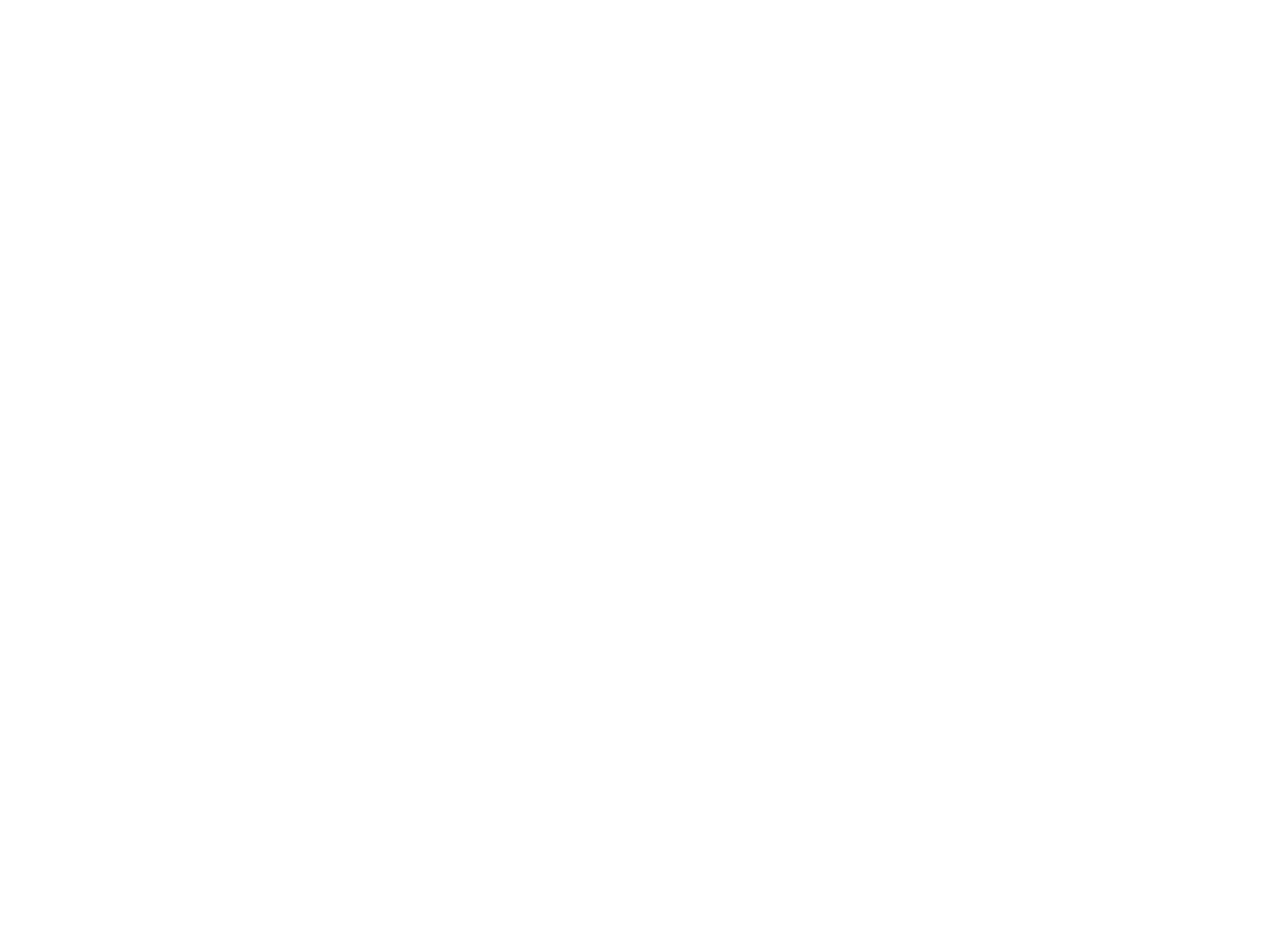
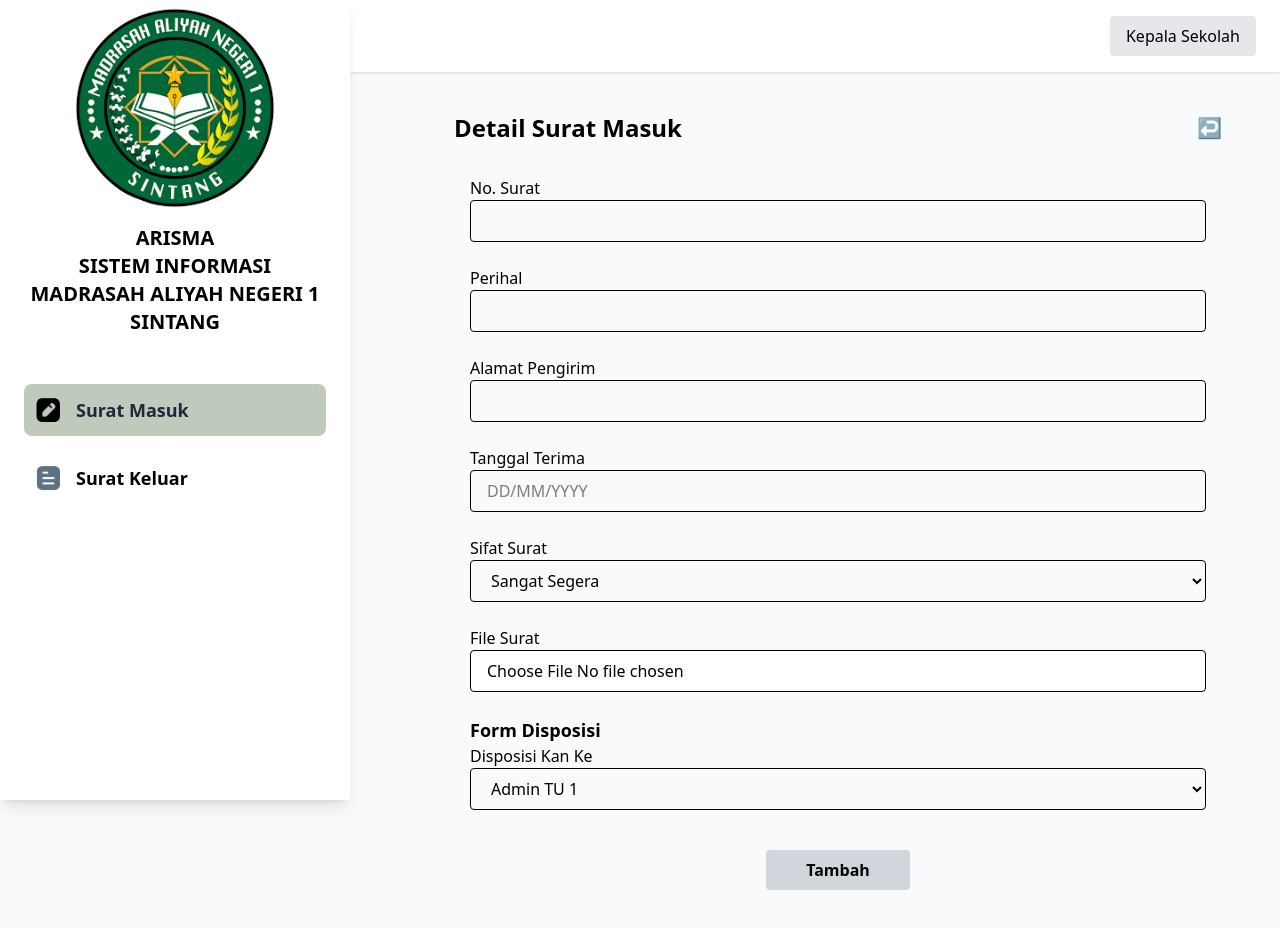
Before and after one commit to FerryKurniawn/ppsi, a React (Vite) app: page /Kepsek-surat-masuk in a window 1280 px wide. Before the commit this address had no page. Before the commit the page ends 800 px from the top, so only its background shows below. Built offline with nearby package versions, Linux system fonts and the light colour scheme.

Commit message:
Membuat tampilan surat masuk untuk kepala sekolah

```diff
--- a/src/App.tsx
+++ b/src/App.tsx
@@ -7,6 +7,7 @@
 import RekapSuratKeluar from "./components/Rekap-surat-keluar";
 import Navbar from "./components/ui/navbar";
 import KepsekRekapSuratMasuk from "./kepsek/Kepsek-Rekap-surat-masuk";
+import KepsekSuratMasuk from "./kepsek/Kepsek-Surat-Masuk";
 
 function App() {
   return (
@@ -19,6 +20,7 @@
           <Route path="/Rekap-surat-masuk" element={<RekapSuratMasuk />} />
           <Route path="/Rekap-surat-keluar" element={<RekapSuratKeluar />} />
           <Route path="/Kepsek-rekap-surat-masuk" element={<KepsekRekapSuratMasuk />} />
+          <Route path="/Kepsek-surat-masuk" element={<KepsekSuratMasuk />} />
           <Route path="/navbar" element={<Navbar/>} />
         </Routes>
       </BrowserRouter>
--- a/src/kepsek/Kepsek-Rekap-surat-masuk.tsx
+++ b/src/kepsek/Kepsek-Rekap-surat-masuk.tsx
@@ -83,7 +83,14 @@
               </tbody>
             </table>
           </div>
-
+          <div className="pt-4 text-end">
+              <button
+                type="submit"
+                className="bg-gray-300 hover:bg-gray-400 text-black font-semibold py-2 px-10 rounded"
+              >
+                Tambah
+              </button>
+            </div>
         </main>
       </div>
     </div>
--- /dev/null
+++ b/src/kepsek/Kepsek-Surat-Masuk.tsx
@@ -0,0 +1,114 @@
+import React from "react";
+
+export default function SuratMasukKepalaSekolah() {
+  return (
+    <div className="flex min-h-screen bg-gray-50">
+      {/* Sidebar */}
+      <aside className="w-[350px] bg-white shadow-lg flex flex-col items-center h-screen fixed left-0 top-0 z-20">
+        <img src="logo.png" alt="Logo" width="200" className="mt-2" />
+        <div className="flex flex-col items-center mt-4 text-xl font-semibold text-center px-4">
+          <h1>ARISMA</h1>
+          <h2>SISTEM INFORMASI</h2>
+          <h2>MADRASAH ALIYAH NEGERI 1 SINTANG</h2>
+        </div>
+        <div className="p-6 mt-6 w-full">
+          <div className="flex items-center gap-4 p-3 mb-4 w-full bg-[#34542C50] rounded-lg cursor-pointer">
+            <img src="surat_masuk.png" alt="Surat Masuk" className="w-6 h-6" />
+            <span className="text-gray-800 text-lg font-semibold">Surat Masuk</span>
+          </div>
+          <div className="flex items-center gap-4 p-3 w-full bg-white rounded-lg hover:bg-gray-100 cursor-pointer">
+            <img src="surat_keluar.png" alt="Surat Keluar" className="w-6 h-6" />
+            <span className="text-black font-semibold text-lg">Surat Keluar</span>
+          </div>
+        </div>
+      </aside>
+
+      {/* Main Content */}
+      <div className="flex-1 ml-[350px] flex flex-col min-h-screen">
+        {/* Navbar */}
+        <nav className="w-full bg-white shadow px-6 py-4 flex justify-end items-center">
+          <div className="relative group">
+            <button className="bg-gray-200 px-4 py-2 rounded hover:bg-gray-300">
+              Kepala Sekolah
+            </button>
+            <div className="absolute right-0 mt-2 w-48 bg-white border rounded shadow-lg hidden group-hover:block z-10">
+              <ul>
+                <li className="px-4 py-2 hover:bg-gray-100 cursor-pointer">Profil</li>
+                <li className="px-4 py-2 hover:bg-gray-100 cursor-pointer">Keluar</li>
+              </ul>
+            </div>
+          </div>
+        </nav>
+
+        {/* Form */}
+        <main className="flex-1 p-10">
+          <div className="flex justify-between items-center max-w-3xl ml-16">
+            <h1 className="text-2xl font-semibold">Detail Surat Masuk</h1>
+            <button className="text-gray-600 hover:text-black text-xl">↩</button>
+          </div>
+
+          <form className="mt-8 space-y-6 max-w-3xl w-full px-4 ml-16">
+            <div>
+              <label className="block font-medium">No. Surat</label>
+              <input type="text" className="w-full border rounded px-4 py-2" />
+            </div>
+
+            <div>
+              <label className="block font-medium">Perihal</label>
+              <input type="text" className="w-full border rounded px-4 py-2" />
+            </div>
+
+            <div>
+              <label className="block font-medium">Alamat Pengirim</label>
+              <input type="text" className="w-full border rounded px-4 py-2" />
+            </div>
+
+            <div>
+              <label className="block font-medium">Tanggal Terima</label>
+              <input
+                type="text"
+                className="w-full border rounded px-4 py-2"
+                placeholder="DD/MM/YYYY"
+              />
+            </div>
+
+            <div>
+              <label className="block font-medium">Sifat Surat</label>
+              <select className="w-full border rounded px-4 py-2">
+                <option value="sangat-segera">Sangat Segera</option>
+                <option value="segera">Segera</option>
+                <option value="biasa">Biasa</option>
+              </select>
+            </div>
+
+            <div>
+              <label className="block font-medium">File Surat</label>
+              <input type="file" className="w-full border rounded px-4 py-2 bg-white" />
+            </div>
+
+            {/* Form Disposisi */}
+            <div className="mt-6">
+              <h2 className="text-lg font-semibold">Form Disposisi</h2>
+              <div>
+                <label className="block font-medium">Disposisi Kan Ke</label>
+                <select className="w-full border rounded px-4 py-2">
+                  <option value="admin-tu-1">Admin TU 1</option>
+                  <option value="admin-tu-1">Admin TU 2</option>
+                </select>
+              </div>
+            </div>
+
+            <div className="pt-4 text-center">
+              <button
+                type="submit"
+                className="bg-gray-300 hover:bg-gray-400 text-black font-semibold py-2 px-10 rounded"
+              >
+                Tambah
+              </button>
+            </div>
+          </form>
+        </main>
+      </div>
+    </div>
+  );
+}
```
